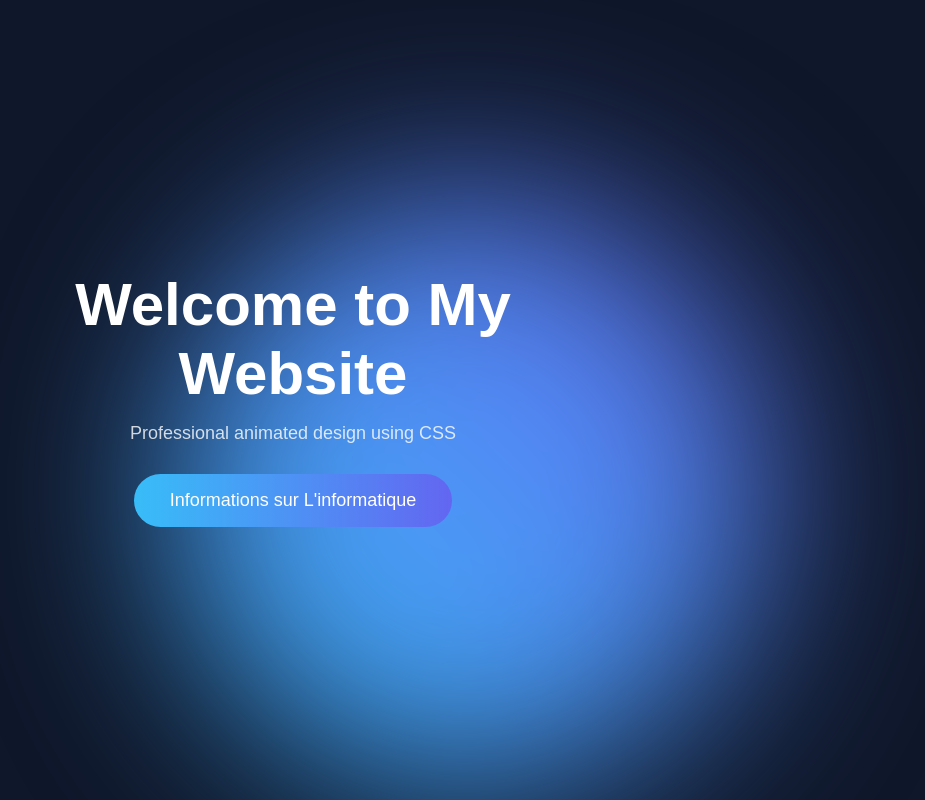
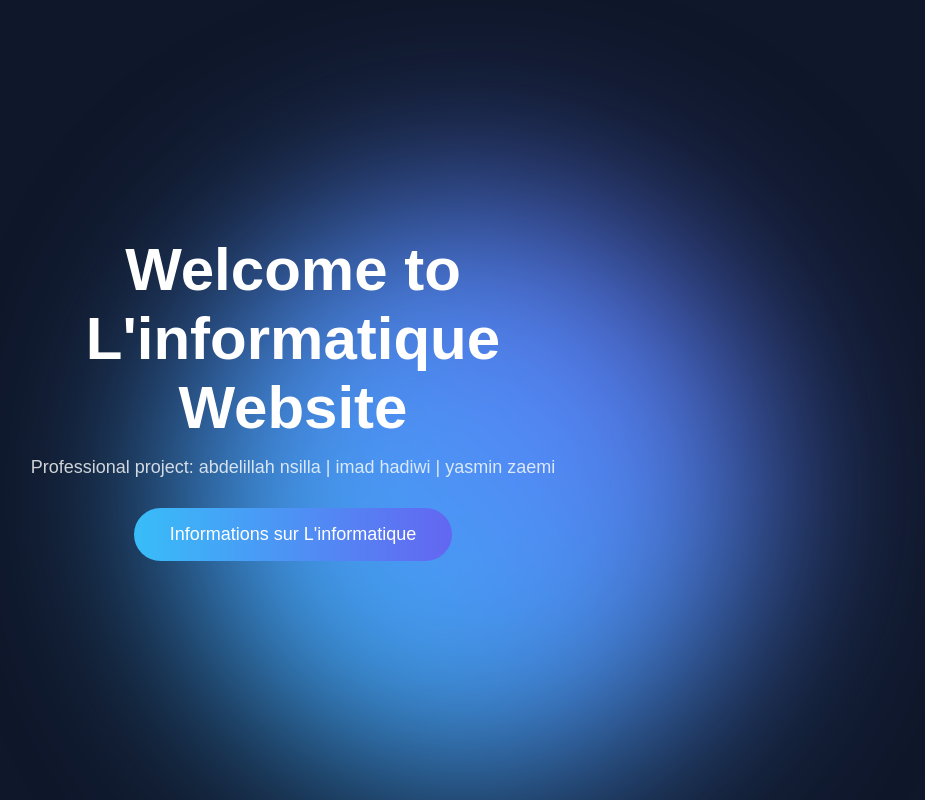
Before and after one commit to abdelillah4774/fishit, a plain HTML site: page index.html in a window 1280 px wide. Shown: the whole page, without its empty margins (347-1272 px from the left). Drawn offline with Linux system fonts and the light colour scheme.

Commit message:
Update website title and description

```diff
--- a/index.html
+++ b/index.html
@@ -127,8 +127,8 @@
     <div class="blob"></div>
 
     <div class="content">
-      <h1>Welcome to My Website</h1>
-      <p>Professional animated design using CSS</p>
+      <h1>Welcome to L'informatique Website</h1>
+      <p>Professional project: abdelillah nsilla | imad hadiwi | yasmin zaemi  </p>
 
       <!-- بدل الرابط هنا -->
       <a href="https://example.com" class="info-btn">
```
